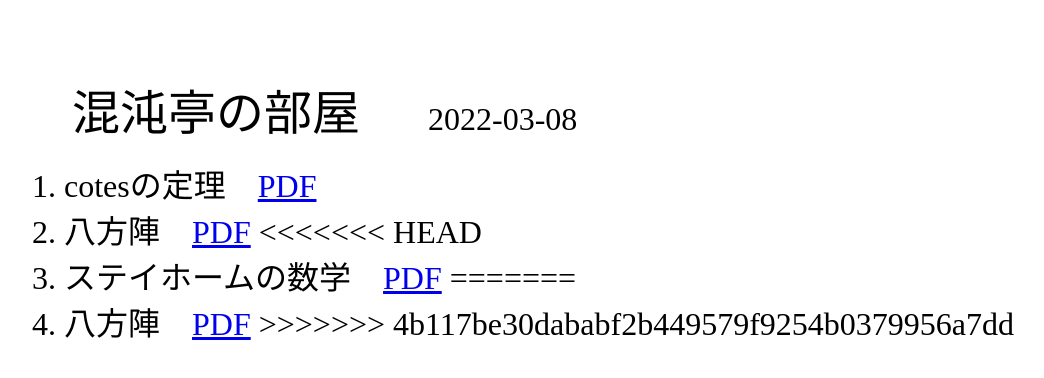
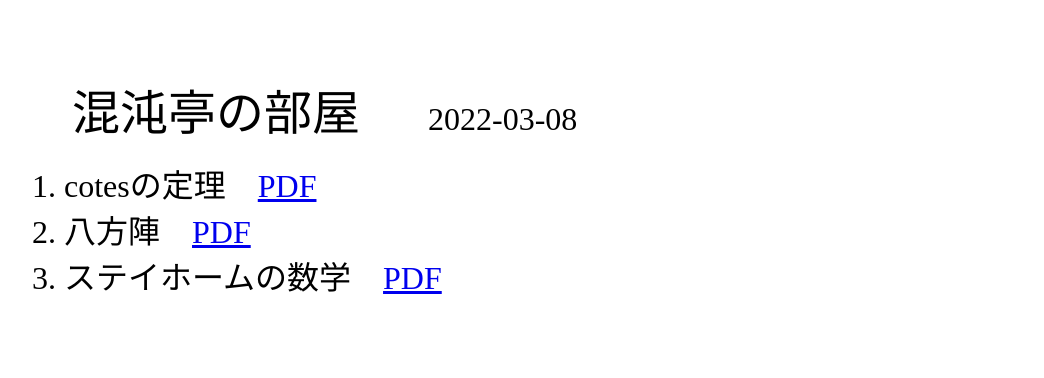
Before and after one commit to contontei21/math2, a plain HTML site: page index.html in a window 1280 px wide. Shown: the whole page, without its empty margins (34-1078 px from the left). Drawn offline with Linux system fonts and the light colour scheme.

Commit message:
index220308d

```diff
--- a/index.html
+++ b/index.html
@@ -23,13 +23,8 @@
   <li>cotesの定理&emsp;<a href="offline/Cotesの定理2022.pdf">PDF</a>
   </li>
   <li>八方陣&emsp;<a href="offline/８方陣.pdf">PDF</a>
-<<<<<<< HEAD
  </li>
  <li>ステイホームの数学&emsp;<a href="offline/ステイホームの数学.pdf">PDF</a>
-=======
-  </li>
-  <li>八方陣&emsp;<a href="offline/８方陣.pdf">PDF</a>
->>>>>>> 4b117be30dababf2b449579f9254b0379956a7dd
   </li>
   </font></ol><BR>
 </div>
```
